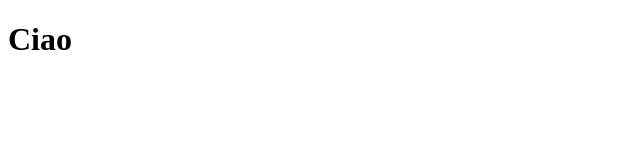
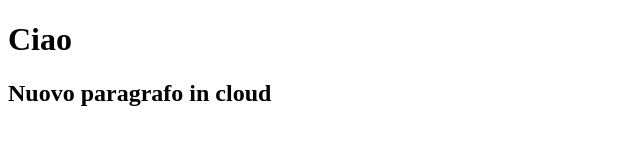
Before and after one commit to andrea2601/lezioni-git, a plain HTML site: page index.html in a window 1280 px wide. Shown: the whole page, without its empty margins (0-640 px from the left). Drawn offline with Linux system fonts and the light colour scheme.

Commit message:
Aggiunto paragrafo

```diff
--- a/index.html
+++ b/index.html
@@ -8,5 +8,6 @@
 </head>
 <body>
    <h1>Ciao</h1>
+   <h2>Nuovo paragrafo in cloud</h2>
 </body>
 </html>
```
